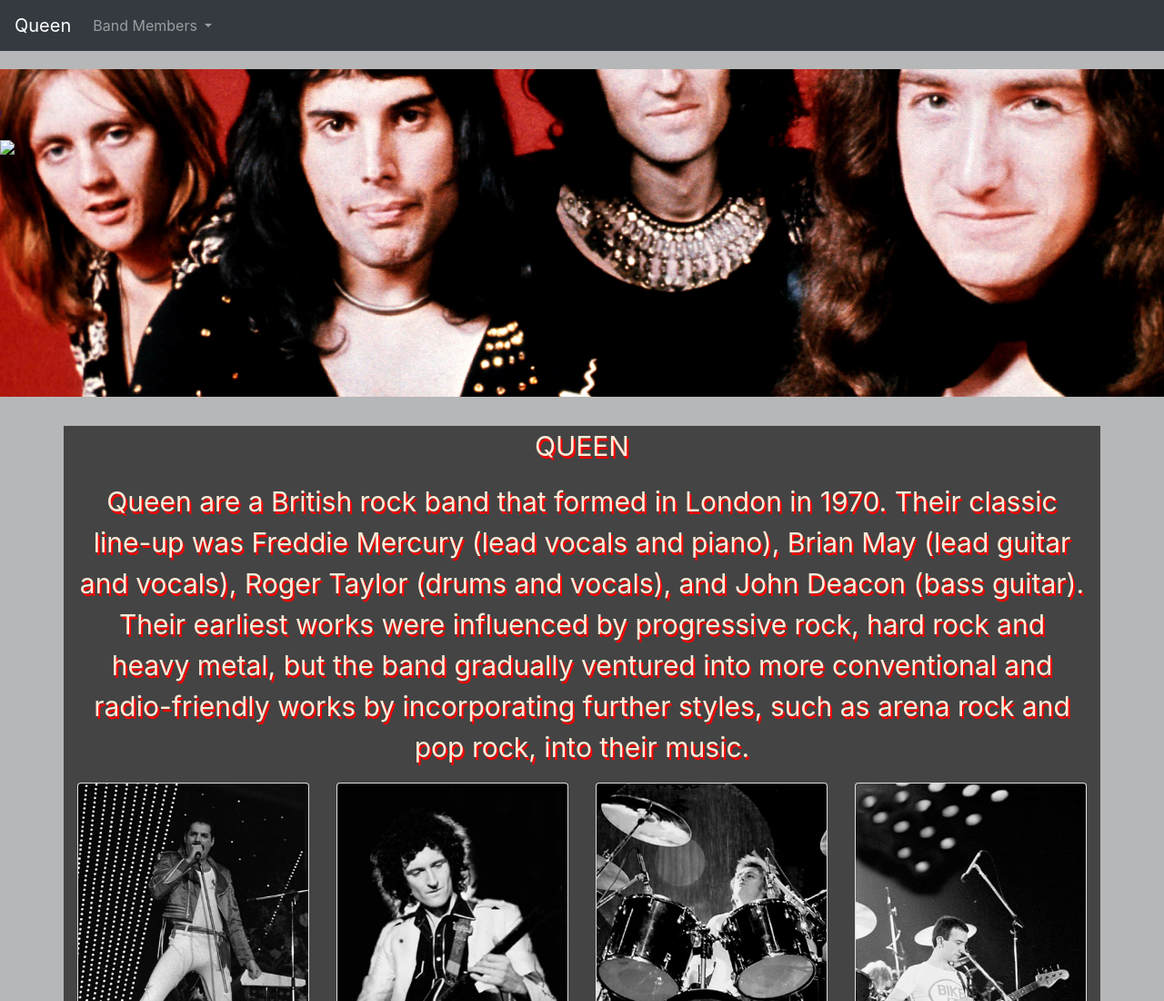
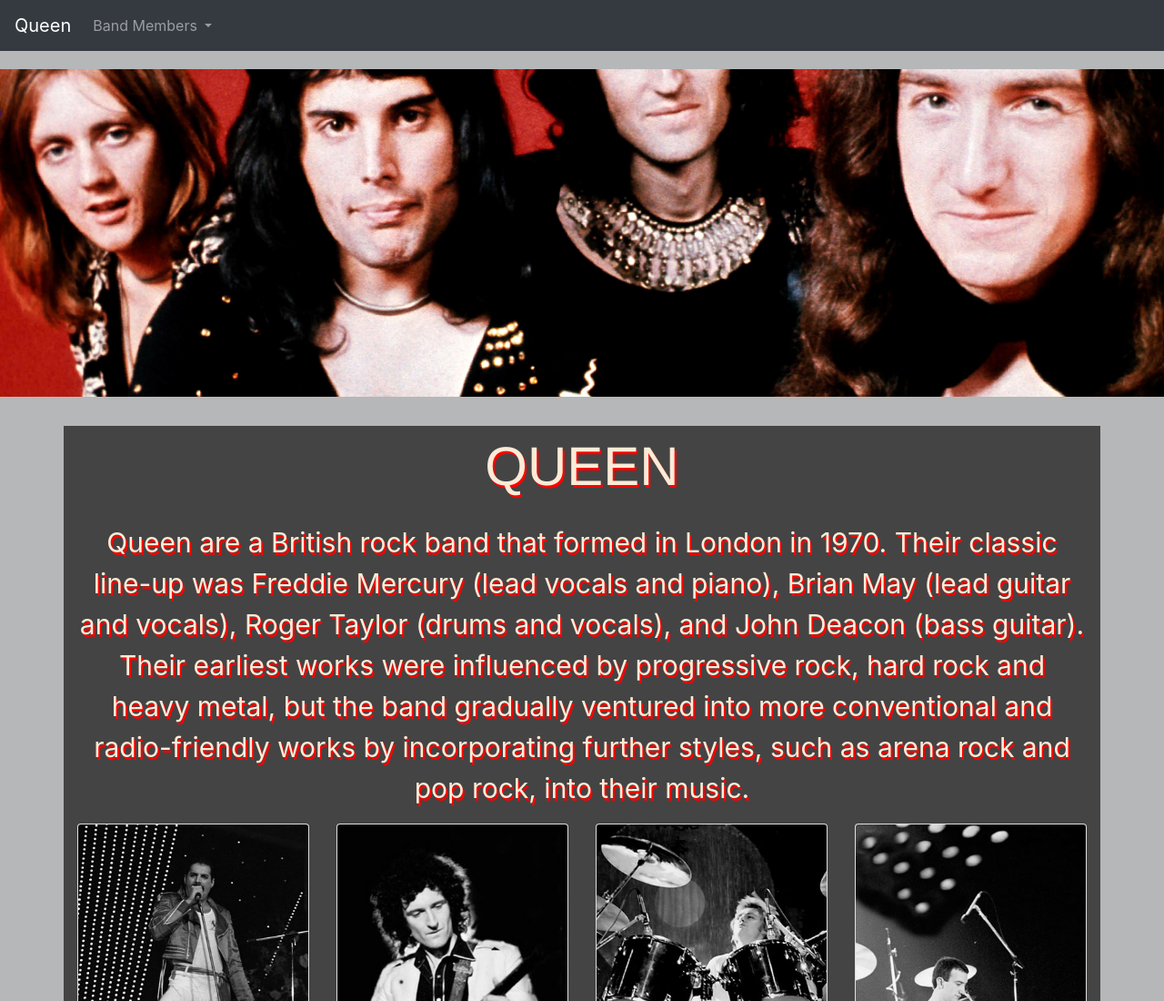
Before and after one commit to Erikaandrea/erika-final-project, a website: page docs/index.html in a window 1280 px wide. Shown: the top 1100 px of the page at 91% size. Drawn offline with Linux system fonts and the light colour scheme.

Commit message:
final project

```diff
--- a/docs/index.html
+++ b/docs/index.html
@@ -34,14 +34,13 @@
 
   <div class="jumbotron jumbotron-fluid">
   <h1 class="display-4"></h1>
-    <img src="#">
   </div>
 
 
 <div class="container">
 
-<p> QUEEN </p>
-<p> Queen are a British rock band that formed in London in 1970. Their classic line-up was Freddie Mercury (lead vocals and piano), Brian May (lead guitar and vocals), Roger Taylor (drums and vocals), and John Deacon (bass guitar). Their earliest works were influenced by progressive rock, hard rock and heavy metal, but the band gradually ventured into more conventional and radio-friendly works by incorporating further styles, such as arena rock and pop rock, into their music. </p>
+<p class="main-title-queen"> QUEEN </p>
+<p class="context-queen"> Queen are a British rock band that formed in London in 1970. Their classic line-up was Freddie Mercury (lead vocals and piano), Brian May (lead guitar and vocals), Roger Taylor (drums and vocals), and John Deacon (bass guitar). Their earliest works were influenced by progressive rock, hard rock and heavy metal, but the band gradually ventured into more conventional and radio-friendly works by incorporating further styles, such as arena rock and pop rock, into their music. </p>
 
   <div class="row">
 
--- a/src/njk/_partials/jumbotron.njk
+++ b/src/njk/_partials/jumbotron.njk
@@ -1,4 +1,3 @@
 <div class="jumbotron jumbotron-fluid">
   <h1 class="display-4"></h1>
-    <img src="#">
   </div>
--- a/src/scss/main.scss
+++ b/src/scss/main.scss
@@ -43,7 +43,7 @@
     margin: auto;
     text-align: center;
     color: antiquewhite;
-    text-shadow: 2px 3px red;
+
     font-size: 30px;
 }
 
@@ -58,6 +58,16 @@
     color: aliceblue;
 }
 
-.title {
+.main-title-queen {
     color: antiquewhite;
+    text-shadow: 2px 3px red;
+    font-size: 60px;
+    font-family: 'Franklin Gothic Medium', 'Arial Narrow', Arial, sans-serif
+
 }
+
+.context-queen {
+    color: antiquewhite;
+    text-shadow: 2px 3px red;
+
+}
```
Also changed, not shown: docs/brian-may.html (+0 -1 lines), docs/detail-page.html (+0 -1 lines), docs/freddie-mercury.html (+0 -1 lines), docs/john-deacon.html (+0 -1 lines), docs/roger-taylor.html (+0 -1 lines), src/njk/index.html (+2 -2 lines), docs/css/main.css.
